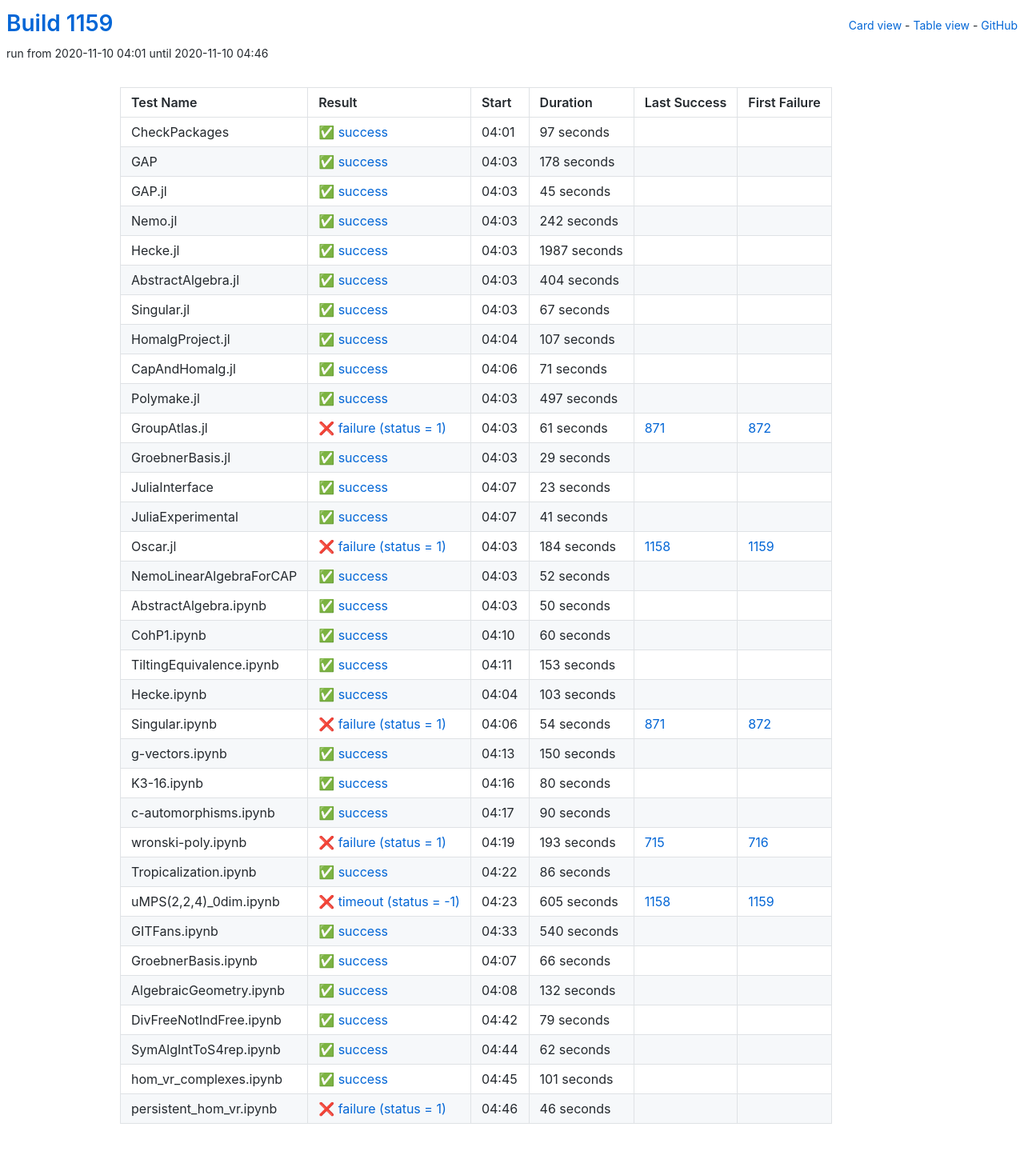
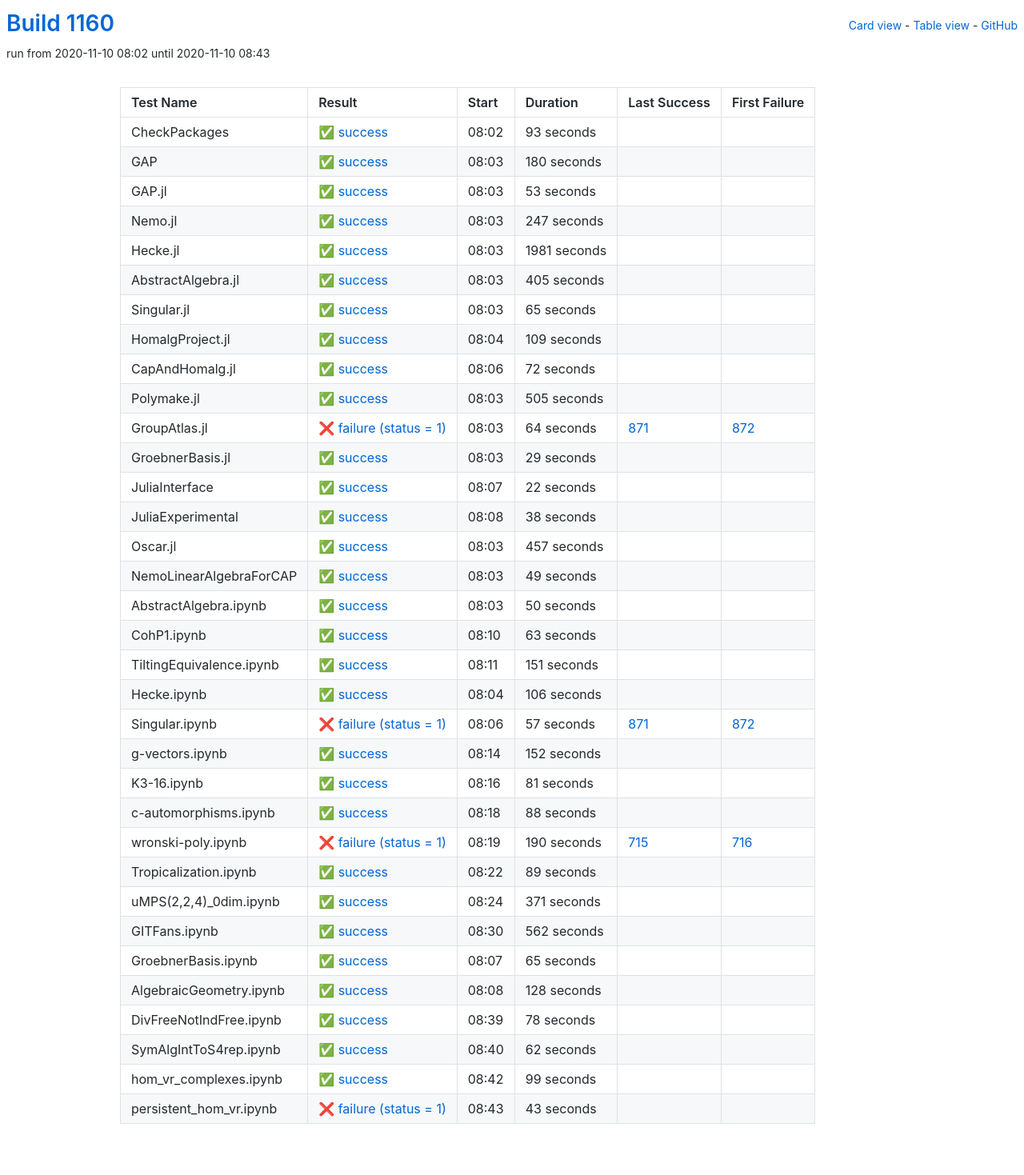
Before and after one commit to oscar-system/oscar-ci-status-stable, a Jekyll site: the page built from table.html, in a window 1280 px wide. Shown: the whole page at 80% size. Built offline with Jekyll 4.4.1, drawn with Linux system fonts in a browser that asks for light colours.

Commit message:
Build #1160

```diff
--- a/_data/ci.yml
+++ b/_data/ci.yml
@@ -1,6 +1,6 @@
 ---
-build: 1159
-build_url: https://oscarci.mathematik.uni-kl.de/job/oscar-stable/1159/
+build: 1160
+build_url: https://oscarci.mathematik.uni-kl.de/job/oscar-stable/1160/
 job: oscar-stable
 organization: oscar-system
 repo: oscar-ci-status-stable
@@ -8,140 +8,140 @@ repourl: https://github.com/oscar-system/oscar-ci-status-stable
 tests:
 - name: CheckPackages
   id: checkpackages
-  log: https://oscarci.mathematik.uni-kl.de/job/oscar-stable/1159/artifact/logs/build-1159/CheckPackages.log
-  start: 2020-11-10 04:01
+  log: https://oscarci.mathematik.uni-kl.de/job/oscar-stable/1160/artifact/logs/build-1160/CheckPackages.log
+  start: 2020-11-10 08:02
   success: true
   exitcode: 0
   status: success
-  duration: 97
+  duration: 93
   last_success: false
   last_success_url:
   first_failure: false
   first_failure_url:
 - name: GAP
   id: gap
-  log: https://oscarci.mathematik.uni-kl.de/job/oscar-stable/1159/artifact/logs/build-1159/GAP.log
-  start: 2020-11-10 04:03
+  log: https://oscarci.mathematik.uni-kl.de/job/oscar-stable/1160/artifact/logs/build-1160/GAP.log
+  start: 2020-11-10 08:03
   success: true
   exitcode: 0
   status: success
-  duration: 178
+  duration: 180
   last_success: false
   last_success_url:
   first_failure: false
   first_failure_url:
 - name: GAP.jl
   id: gap-jl
-  log: https://oscarci.mathematik.uni-kl.de/job/oscar-stable/1159/artifact/logs/build-1159/GAP.jl.log
-  start: 2020-11-10 04:03
+  log: https://oscarci.mathematik.uni-kl.de/job/oscar-stable/1160/artifact/logs/build-1160/GAP.jl.log
+  start: 2020-11-10 08:03
   success: true
   exitcode: 0
   status: success
-  duration: 45
+  duration: 53
   last_success: false
   last_success_url:
   first_failure: false
   first_failure_url:
 - name: Nemo.jl
   id: nemo-jl
-  log: https://oscarci.mathematik.uni-kl.de/job/oscar-stable/1159/artifact/logs/build-1159/Nemo.jl.log
-  start: 2020-11-10 04:03
+  log: https://oscarci.mathematik.uni-kl.de/job/oscar-stable/1160/artifact/logs/build-1160/Nemo.jl.log
+  start: 2020-11-10 08:03
   success: true
   exitcode: 0
   status: success
-  duration: 242
+  duration: 247
   last_success: false
   last_success_url:
   first_failure: false
   first_failure_url:
 - name: Hecke.jl
   id: hecke-jl
-  log: https://oscarci.mathematik.uni-kl.de/job/oscar-stable/1159/artifact/logs/build-1159/Hecke.jl.log
-  start: 2020-11-10 04:03
+  log: https://oscarci.mathematik.uni-kl.de/job/oscar-stable/1160/artifact/logs/build-1160/Hecke.jl.log
+  start: 2020-11-10 08:03
   success: true
   exitcode: 0
   status: success
-  duration: 1987
+  duration: 1981
   last_success: false
   last_success_url:
   first_failure: false
   first_failure_url:
 - name: AbstractAlgebra.jl
   id: abstractalgebra-jl
-  log: https://oscarci.mathematik.uni-kl.de/job/oscar-stable/1159/artifact/logs/build-1159/AbstractAlgebra.jl.log
-  start: 2020-11-10 04:03
+  log: https://oscarci.mathematik.uni-kl.de/job/oscar-stable/1160/artifact/logs/build-1160/AbstractAlgebra.jl.log
+  start: 2020-11-10 08:03
   success: true
   exitcode: 0
   status: success
-  duration: 404
+  duration: 405
   last_success: false
   last_success_url:
   first_failure: false
   first_failure_url:
 - name: Singular.jl
   id: singular-jl
-  log: https://oscarci.mathematik.uni-kl.de/job/oscar-stable/1159/artifact/logs/build-1159/Singular.jl.log
-  start: 2020-11-10 04:03
+  log: https://oscarci.mathematik.uni-kl.de/job/oscar-stable/1160/artifact/logs/build-1160/Singular.jl.log
+  start: 2020-11-10 08:03
   success: true
   exitcode: 0
   status: success
-  duration: 67
+  duration: 65
   last_success: false
   last_success_url:
   first_failure: false
   first_failure_url:
 - name: HomalgProject.jl
   id: homalgproject-jl
-  log: https://oscarci.mathematik.uni-kl.de/job/oscar-stable/1159/artifact/logs/build-1159/HomalgProject.jl.log
-  start: 2020-11-10 04:04
+  log: https://oscarci.mathematik.uni-kl.de/job/oscar-stable/1160/artifact/logs/build-1160/HomalgProject.jl.log
+  start: 2020-11-10 08:04
   success: true
   exitcode: 0
   status: success
-  duration: 107
+  duration: 109
   last_success: false
   last_success_url:
   first_failure: false
   first_failure_url:
 - name: CapAndHomalg.jl
   id: capandhomalg-jl
-  log: https://oscarci.mathematik.uni-kl.de/job/oscar-stable/1159/artifact/logs/build-1159/CapAndHomalg.jl.log
-  start: 2020-11-10 04:06
+  log: https://oscarci.mathematik.uni-kl.de/job/oscar-stable/1160/artifact/logs/build-1160/CapAndHomalg.jl.log
+  start: 2020-11-10 08:06
   success: true
   exitcode: 0
   status: success
-  duration: 71
+  duration: 72
   last_success: false
   last_success_url:
   first_failure: false
   first_failure_url:
 - name: Polymake.jl
   id: polymake-jl
-  log: https://oscarci.mathematik.uni-kl.de/job/oscar-stable/1159/artifact/logs/build-1159/Polymake.jl.log
-  start: 2020-11-10 04:03
+  log: https://oscarci.mathematik.uni-kl.de/job/oscar-stable/1160/artifact/logs/build-1160/Polymake.jl.log
+  start: 2020-11-10 08:03
   success: true
   exitcode: 0
   status: success
-  duration: 497
+  duration: 505
   last_success: false
   last_success_url:
   first_failure: false
   first_failure_url:
 - name: GroupAtlas.jl
   id: groupatlas-jl
-  log: https://oscarci.mathematik.uni-kl.de/job/oscar-stable/1159/artifact/logs/build-1159/GroupAtlas.jl.log
-  start: 2020-11-10 04:03
+  log: https://oscarci.mathematik.uni-kl.de/job/oscar-stable/1160/artifact/logs/build-1160/GroupAtlas.jl.log
+  start: 2020-11-10 08:03
   success: false
   exitcode: 1
   status: failure
-  duration: 61
+  duration: 64
   last_success: 871
   last_success_url: https://oscarci.mathematik.uni-kl.de/job/oscar-stable/871/
   first_failure: 872
   first_failure_url: https://oscarci.mathematik.uni-kl.de/job/oscar-stable/872/
 - name: GroebnerBasis.jl
   id: groebnerbasis-jl
-  log: https://oscarci.mathematik.uni-kl.de/job/oscar-stable/1159/artifact/logs/build-1159/GroebnerBasis.jl.log
-  start: 2020-11-10 04:03
+  log: https://oscarci.mathematik.uni-kl.de/job/oscar-stable/1160/artifact/logs/build-1160/GroebnerBasis.jl.log
+  start: 2020-11-10 08:03
   success: true
   exitcode: 0
   status: success
@@ -152,56 +152,56 @@ tests:
   first_failure_url:
 - name: JuliaInterface
   id: juliainterface
-  log: https://oscarci.mathematik.uni-kl.de/job/oscar-stable/1159/artifact/logs/build-1159/JuliaInterface.log
-  start: 2020-11-10 04:07
+  log: https://oscarci.mathematik.uni-kl.de/job/oscar-stable/1160/artifact/logs/build-1160/JuliaInterface.log
+  start: 2020-11-10 08:07
   success: true
   exitcode: 0
   status: success
-  duration: 23
+  duration: 22
   last_success: false
   last_success_url:
   first_failure: false
   first_failure_url:
 - name: JuliaExperimental
   id: juliaexperimental
-  log: https://oscarci.mathematik.uni-kl.de/job/oscar-stable/1159/artifact/logs/build-1159/JuliaExperimental.log
-  start: 2020-11-10 04:07
+  log: https://oscarci.mathematik.uni-kl.de/job/oscar-stable/1160/artifact/logs/build-1160/JuliaExperimental.log
+  start: 2020-11-10 08:08
   success: true
   exitcode: 0
   status: success
-  duration: 41
+  duration: 38
   last_success: false
   last_success_url:
   first_failure: false
   first_failure_url:
 - name: Oscar.jl
   id: oscar-jl
-  log: https://oscarci.mathematik.uni-kl.de/job/oscar-stable/1159/artifact/logs/build-1159/Oscar.jl.log
-  start: 2020-11-10 04:03
-  success: false
-  exitcode: 1
-  status: failure
-  duration: 184
-  last_success: 1158
-  last_success_url: https://oscarci.mathematik.uni-kl.de/job/oscar-stable/1158/
-  first_failure: 1159
-  first_failure_url: https://oscarci.mathematik.uni-kl.de/job/oscar-stable/1159/
-- name: NemoLinearAlgebraForCAP
-  id: nemolinearalgebraforcap
-  log: https://oscarci.mathematik.uni-kl.de/job/oscar-stable/1159/artifact/logs/build-1159/NemoLinearAlgebraForCAP.log
-  start: 2020-11-10 04:03
+  log: https://oscarci.mathematik.uni-kl.de/job/oscar-stable/1160/artifact/logs/build-1160/Oscar.jl.log
+  start: 2020-11-10 08:03
   success: true
   exitcode: 0
   status: success
-  duration: 52
+  duration: 457
+  last_success: false
+  last_success_url:
+  first_failure: false
+  first_failure_url:
+- name: NemoLinearAlgebraForCAP
+  id: nemolinearalgebraforcap
+  log: https://oscarci.mathematik.uni-kl.de/job/oscar-stable/1160/artifact/logs/build-1160/NemoLinearAlgebraForCAP.log
+  start: 2020-11-10 08:03
+  success: true
+  exitcode: 0
+  status: success
+  duration: 49
   last_success: false
   last_success_url:
   first_failure: false
   first_failure_url:
 - name: AbstractAlgebra.ipynb
   id: abstractalgebra-ipynb
-  log: https://oscarci.mathematik.uni-kl.de/job/oscar-stable/1159/artifact/logs/build-1159/AbstractAlgebra.ipynb.log
-  start: 2020-11-10 04:03
+  log: https://oscarci.mathematik.uni-kl.de/job/oscar-stable/1160/artifact/logs/build-1160/AbstractAlgebra.ipynb.log
+  start: 2020-11-10 08:03
   success: true
   exitcode: 0
   status: success
@@ -212,176 +212,176 @@ tests:
   first_failure_url:
 - name: CohP1.ipynb
   id: cohp1-ipynb
-  log: https://oscarci.mathematik.uni-kl.de/job/oscar-stable/1159/artifact/logs/build-1159/CohP1.ipynb.log
-  start: 2020-11-10 04:10
+  log: https://oscarci.mathematik.uni-kl.de/job/oscar-stable/1160/artifact/logs/build-1160/CohP1.ipynb.log
+  start: 2020-11-10 08:10
   success: true
   exitcode: 0
   status: success
-  duration: 60
+  duration: 63
   last_success: false
   last_success_url:
   first_failure: false
   first_failure_url:
 - name: TiltingEquivalence.ipynb
   id: tiltingequivalence-ipynb
-  log: https://oscarci.mathematik.uni-kl.de/job/oscar-stable/1159/artifact/logs/build-1159/TiltingEquivalence.ipynb.log
-  start: 2020-11-10 04:11
+  log: https://oscarci.mathematik.uni-kl.de/job/oscar-stable/1160/artifact/logs/build-1160/TiltingEquivalence.ipynb.log
+  start: 2020-11-10 08:11
   success: true
   exitcode: 0
   status: success
-  duration: 153
+  duration: 151
   last_success: false
   last_success_url:
   first_failure: false
   first_failure_url:
 - name: Hecke.ipynb
   id: hecke-ipynb
-  log: https://oscarci.mathematik.uni-kl.de/job/oscar-stable/1159/artifact/logs/build-1159/Hecke.ipynb.log
-  start: 2020-11-10 04:04
+  log: https://oscarci.mathematik.uni-kl.de/job/oscar-stable/1160/artifact/logs/build-1160/Hecke.ipynb.log
+  start: 2020-11-10 08:04
   success: true
   exitcode: 0
   status: success
-  duration: 103
+  duration: 106
   last_success: false
   last_success_url:
   first_failure: false
   first_failure_url:
 - name: Singular.ipynb
   id: singular-ipynb
-  log: https://oscarci.mathematik.uni-kl.de/job/oscar-stable/1159/artifact/logs/build-1159/Singular.ipynb.log
-  start: 2020-11-10 04:06
+  log: https://oscarci.mathematik.uni-kl.de/job/oscar-stable/1160/artifact/logs/build-1160/Singular.ipynb.log
+  start: 2020-11-10 08:06
   success: false
   exitcode: 1
   status: failure
-  duration: 54
+  duration: 57
   last_success: 871
   last_success_url: https://oscarci.mathematik.uni-kl.de/job/oscar-stable/871/
   first_failure: 872
   first_failure_url: https://oscarci.mathematik.uni-kl.de/job/oscar-stable/872/
 - name: g-vectors.ipynb
   id: g-vectors-ipynb
-  log: https://oscarci.mathematik.uni-kl.de/job/oscar-stable/1159/artifact/logs/build-1159/g-vectors.ipynb.log
-  start: 2020-11-10 04:13
+  log: https://oscarci.mathematik.uni-kl.de/job/oscar-stable/1160/artifact/logs/build-1160/g-vectors.ipynb.log
+  start: 2020-11-10 08:14
   success: true
   exitcode: 0
   status: success
-  duration: 150
+  duration: 152
   last_success: false
   last_success_url:
   first_failure: false
   first_failure_url:
 - name: K3-16.ipynb
   id: k3-16-ipynb
-  log: https://oscarci.mathematik.uni-kl.de/job/oscar-stable/1159/artifact/logs/build-1159/K3-16.ipynb.log
-  start: 2020-11-10 04:16
+  log: https://oscarci.mathematik.uni-kl.de/job/oscar-stable/1160/artifact/logs/build-1160/K3-16.ipynb.log
+  start: 2020-11-10 08:16
   success: true
   exitcode: 0
   status: success
-  duration: 80
+  duration: 81
   last_success: false
   last_success_url:
   first_failure: false
   first_failure_url:
 - name: c-automorphisms.ipynb
   id: c-automorphisms-ipynb
-  log: https://oscarci.mathematik.uni-kl.de/job/oscar-stable/1159/artifact/logs/build-1159/c-automorphisms.ipynb.log
-  start: 2020-11-10 04:17
+  log: https://oscarci.mathematik.uni-kl.de/job/oscar-stable/1160/artifact/logs/build-1160/c-automorphisms.ipynb.log
+  start: 2020-11-10 08:18
   success: true
   exitcode: 0
   status: success
-  duration: 90
+  duration: 88
   last_success: false
   last_success_url:
   first_failure: false
   first_failure_url:
 - name: wronski-poly.ipynb
   id: wronski-poly-ipynb
-  log: https://oscarci.mathematik.uni-kl.de/job/oscar-stable/1159/artifact/logs/build-1159/wronski-poly.ipynb.log
-  start: 2020-11-10 04:19
+  log: https://oscarci.mathematik.uni-kl.de/job/oscar-stable/1160/artifact/logs/build-1160/wronski-poly.ipynb.log
+  start: 2020-11-10 08:19
   success: false
   exitcode: 1
   status: failure
-  duration: 193
+  duration: 190
   last_success: 715
   last_success_url: https://oscarci.mathematik.uni-kl.de/job/oscar-stable/715/
   first_failure: 716
   first_failure_url: https://oscarci.mathematik.uni-kl.de/job/oscar-stable/716/
 - name: Tropicalization.ipynb
   id: tropicalization-ipynb
-  log: https://oscarci.mathematik.uni-kl.de/job/oscar-stable/1159/artifact/logs/build-1159/Tropicalization.ipynb.log
-  start: 2020-11-10 04:22
+  log: https://oscarci.mathematik.uni-kl.de/job/oscar-stable/1160/artifact/logs/build-1160/Tropicalization.ipynb.log
+  start: 2020-11-10 08:22
   success: true
   exitcode: 0
   status: success
-  duration: 86
+  duration: 89
   last_success: false
   last_success_url:
   first_failure: false
   first_failure_url:
 - name: uMPS(2,2,4)_0dim.ipynb
   id: umps-2-2-4-0dim-ipynb
-  log: https://oscarci.mathematik.uni-kl.de/job/oscar-stable/1159/artifact/logs/build-1159/uMPS-2-2-4-_0dim.ipynb.log
-  start: 2020-11-10 04:23
-  success: false
-  exitcode: -1
-  status: timeout
-  duration: 605
-  last_success: 1158
-  last_success_url: https://oscarci.mathematik.uni-kl.de/job/oscar-stable/1158/
-  first_failure: 1159
-  first_failure_url: https://oscarci.mathematik.uni-kl.de/job/oscar-stable/1159/
-- name: GITFans.ipynb
-  id: gitfans-ipynb
-  log: https://oscarci.mathematik.uni-kl.de/job/oscar-stable/1159/artifact/logs/build-1159/GITFans.ipynb.log
-  start: 2020-11-10 04:33
+  log: https://oscarci.mathematik.uni-kl.de/job/oscar-stable/1160/artifact/logs/build-1160/uMPS-2-2-4-_0dim.ipynb.log
+  start: 2020-11-10 08:24
   success: true
   exitcode: 0
   status: success
-  duration: 540
+  duration: 371
+  last_success: false
+  last_success_url:
+  first_failure: false
+  first_failure_url:
+- name: GITFans.ipynb
+  id: gitfans-ipynb
+  log: https://oscarci.mathematik.uni-kl.de/job/oscar-stable/1160/artifact/logs/build-1160/GITFans.ipynb.log
+  start: 2020-11-10 08:30
+  success: true
+  exitcode: 0
+  status: success
+  duration: 562
   last_success: false
   last_success_url:
   first_failure: false
   first_failure_url:
 - name: GroebnerBasis.ipynb
   id: groebnerbasis-ipynb
-  log: https://oscarci.mathematik.uni-kl.de/job/oscar-stable/1159/artifact/logs/build-1159/GroebnerBasis.ipynb.log
-  start: 2020-11-10 04:07
+  log: https://oscarci.mathematik.uni-kl.de/job/oscar-stable/1160/artifact/logs/build-1160/GroebnerBasis.ipynb.log
+  start: 2020-11-10 08:07
   success: true
   exitcode: 0
   status: success
-  duration: 66
+  duration: 65
   last_success: false
   last_success_url:
   first_failure: false
   first_failure_url:
 - name: AlgebraicGeometry.ipynb
   id: algebraicgeometry-ipynb
-  log: https://oscarci.mathematik.uni-kl.de/job/oscar-stable/1159/artifact/logs/build-1159/AlgebraicGeometry.ipynb.log
-  start: 2020-11-10 04:08
+  log: https://oscarci.mathematik.uni-kl.de/job/oscar-stable/1160/artifact/logs/build-1160/AlgebraicGeometry.ipynb.log
+  start: 2020-11-10 08:08
   success: true
   exitcode: 0
   status: success
-  duration: 132
+  duration: 128
   last_success: false
   last_success_url:
   first_failure: false
   first_failure_url:
 - name: DivFreeNotIndFree.ipynb
   id: divfreenotindfree-ipynb
-  log: https://oscarci.mathematik.uni-kl.de/job/oscar-stable/1159/artifact/logs/build-1159/DivFreeNotIndFree.ipynb.log
-  start: 2020-11-10 04:42
+  log: https://oscarci.mathematik.uni-kl.de/job/oscar-stable/1160/artifact/logs/build-1160/DivFreeNotIndFree.ipynb.log
+  start: 2020-11-10 08:39
   success: true
   exitcode: 0
   status: success
-  duration: 79
+  duration: 78
   last_success: false
   last_success_url:
   first_failure: false
   first_failure_url:
 - name: SymAlgIntToS4rep.ipynb
   id: symalginttos4rep-ipynb
-  log: https://oscarci.mathematik.uni-kl.de/job/oscar-stable/1159/artifact/logs/build-1159/SymAlgIntToS4rep.ipynb.log
-  start: 2020-11-10 04:44
+  log: https://oscarci.mathematik.uni-kl.de/job/oscar-stable/1160/artifact/logs/build-1160/SymAlgIntToS4rep.ipynb.log
+  start: 2020-11-10 08:40
   success: true
   exitcode: 0
   status: success
@@ -392,24 +392,24 @@ tests:
   first_failure_url:
 - name: hom_vr_complexes.ipynb
   id: hom-vr-complexes-ipynb
-  log: https://oscarci.mathematik.uni-kl.de/job/oscar-stable/1159/artifact/logs/build-1159/hom_vr_complexes.ipynb.log
-  start: 2020-11-10 04:45
+  log: https://oscarci.mathematik.uni-kl.de/job/oscar-stable/1160/artifact/logs/build-1160/hom_vr_complexes.ipynb.log
+  start: 2020-11-10 08:42
   success: true
   exitcode: 0
   status: success
-  duration: 101
+  duration: 99
   last_success: false
   last_success_url:
   first_failure: false
   first_failure_url:
 - name: persistent_hom_vr.ipynb
   id: persistent-hom-vr-ipynb
-  log: https://oscarci.mathematik.uni-kl.de/job/oscar-stable/1159/artifact/logs/build-1159/persistent_hom_vr.ipynb.log
-  start: 2020-11-10 04:46
+  log: https://oscarci.mathematik.uni-kl.de/job/oscar-stable/1160/artifact/logs/build-1160/persistent_hom_vr.ipynb.log
+  start: 2020-11-10 08:43
   success: false
   exitcode: 1
   status: failure
-  duration: 46
+  duration: 43
   last_success: false
   last_success_url:
   first_failure: false
```
Also changed, not shown: README.md.
